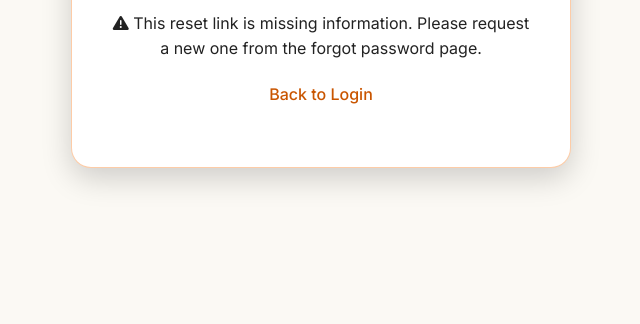
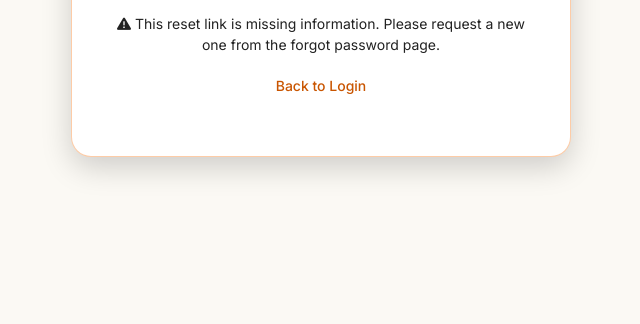
Before and after one commit to johmm1/season4gysummit, a plain HTML site: page frontend/reset-password.html in a window 1280 px wide. Shown: the part 476-800 px from the top of the page, without its empty margins (319-959 px from the left). Drawn offline with Linux system fonts and the light colour scheme.

Commit message:
Apply shared typography to public pages

```diff
--- a/frontend/reset-password.html
+++ b/frontend/reset-password.html
@@ -22,6 +22,7 @@
 <link href="https://fonts.googleapis.com/css2?family=Fraunces:opsz,wght@9..144,500;9..144,600;9..144,700&family=Inter:wght@400;500;600;700&display=swap" rel="stylesheet">
 <link rel="stylesheet" href="assets/css/public.css">
 <link rel="stylesheet" href="assets/css/mobile.css">
+<link rel="stylesheet" href="assets/css/typography.css">
 
 
 <link rel="stylesheet"
```
